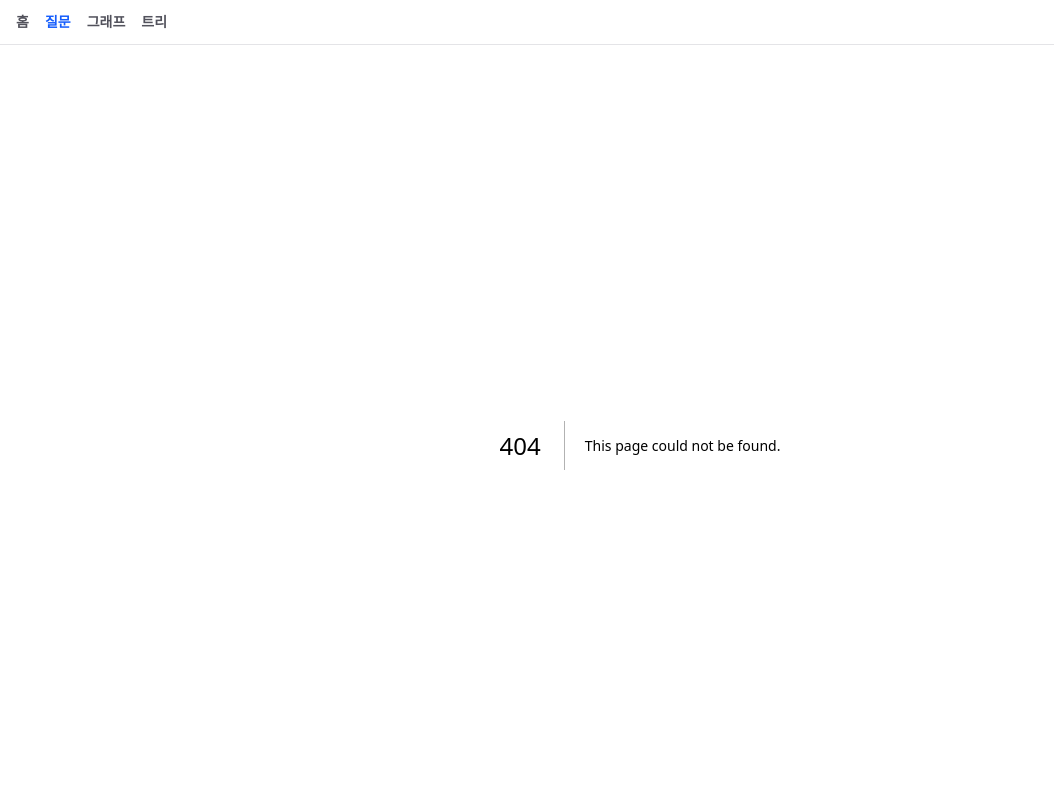
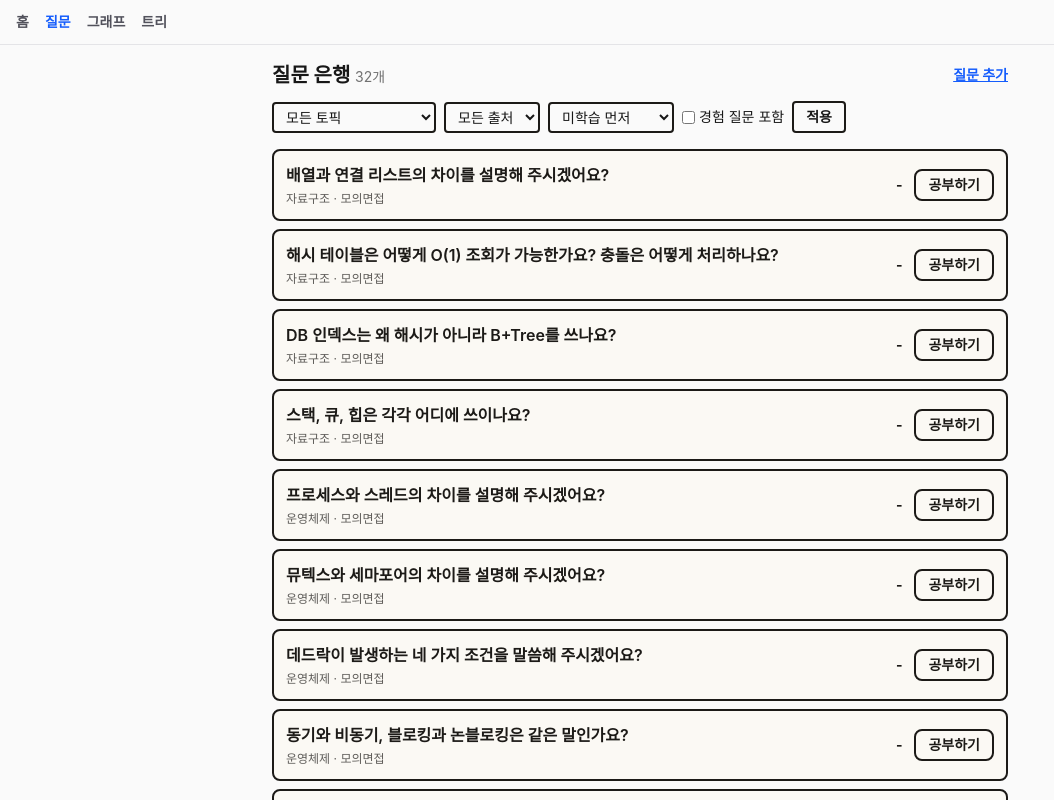
Before and after one commit to LEEHYUNBOK/day-by-day-TOEIC, a Next.js app: page /bank in a window 1280 px wide. Before the commit this address had no page. Shown: the top 800 px of the page, without its empty margins (0-1054 px from the left). Built offline with nearby package versions, Linux system fonts and the light colour scheme.

Commit message:
feat: add the question bank and add-question form
Co-Authored-By: Claude Opus 5.5 <noreply@anthropic.com>

```diff
--- /dev/null
+++ b/app/bank/new/page.tsx
@@ -0,0 +1,10 @@
+import { connection } from 'next/server';
+import { DATA_ROOT } from '@/lib/paths';
+import { listQuestions } from '@/lib/questions.mjs';
+import NewQuestionForm from '@/components/NewQuestionForm';
+
+export default async function NewQuestionPage() {
+  await connection();
+  const topics = [...new Set(listQuestions(DATA_ROOT).map((q) => q.topic))].sort();
+  return <NewQuestionForm topics={topics} />;
+}
--- /dev/null
+++ b/app/bank/page.tsx
@@ -0,0 +1,74 @@
+import Link from 'next/link';
+import { connection } from 'next/server';
+import { DATA_ROOT } from '@/lib/paths';
+import { listQuestions } from '@/lib/questions.mjs';
+import { listAttempts } from '@/lib/attempts';
+import { questionScore } from '@/lib/scores';
+import StudyButton from '@/components/StudyButton';
+
+const SOURCES = { real: '실전', mock: '모의면접', self: '직접 추가', followup: '꼬리질문' } as const;
+const SORTS = { todo: '미학습 먼저', pending: '채점 대기 먼저', low: '점수 낮은 순' } as const;
+type Sort = keyof typeof SORTS;
+
+export default async function BankPage({ searchParams }: { searchParams: Promise<{ [k: string]: string | string[] | undefined }> }) {
+  await connection(); // 파일을 읽으므로 요청마다 렌더
+  const sp = await searchParams;
+  const one = (k: string) => (typeof sp[k] === 'string' ? (sp[k] as string) : '');
+  const topic = one('topic');
+  const source = one('source');
+  const exp = one('exp') === '1';
+  const sort: Sort = one('sort') in SORTS ? (one('sort') as Sort) : 'todo';
+
+  const all = listQuestions(DATA_ROOT);
+  const attempts = listAttempts(DATA_ROOT);
+  const topics = [...new Set(all.map((q) => q.topic))].sort();
+  const pending = new Set(attempts.filter((a) => a.status === 'pending').map((a) => a.question));
+
+  const rows = all
+    .filter((q) => (exp || q.kind !== 'experience') && (!topic || q.topic === topic) && (!source || q.source === source))
+    .map((q) => ({ q, s: questionScore(attempts, q.id), p: pending.has(q.id) }));
+  // 정렬은 안정 정렬이라 같은 값끼리는 목록 순서가 유지된다.
+  if (sort === 'todo') rows.sort((a, b) => Number(a.s !== null) - Number(b.s !== null));
+  else if (sort === 'pending') rows.sort((a, b) => Number(b.p) - Number(a.p));
+  else rows.sort((a, b) => (a.s?.score ?? 101) - (b.s?.score ?? 101));
+
+  const field = 'rounded border-2 border-[#1c1a17] bg-transparent px-2 py-1 text-sm';
+  return (
+    <main className="mx-auto w-full max-w-3xl flex-1 p-4">
+      <div className="mb-3 flex items-center justify-between">
+        <h1 className="text-xl font-bold">질문 은행 <span className="text-sm font-normal opacity-60">{rows.length}개</span></h1>
+        <Link href="/bank/new" className="text-sm font-bold text-blue-600 underline">질문 추가</Link>
+      </div>
+      <form className="mb-4 flex flex-wrap items-center gap-2">
+        <select name="topic" defaultValue={topic} className={field} aria-label="토픽">
+          <option value="">모든 토픽</option>
+          {topics.map((t) => <option key={t}>{t}</option>)}
+        </select>
+        <select name="source" defaultValue={source} className={field} aria-label="출처">
+          <option value="">모든 출처</option>
+          {Object.entries(SOURCES).map(([k, v]) => <option key={k} value={k}>{v}</option>)}
+        </select>
+        <select name="sort" defaultValue={sort} className={field} aria-label="정렬">
+          {Object.entries(SORTS).map(([k, v]) => <option key={k} value={k}>{v}</option>)}
+        </select>
+        <label className="flex items-center gap-1 text-sm"><input type="checkbox" name="exp" value="1" defaultChecked={exp} /> 경험 질문 포함</label>
+        <button className="rounded border-2 border-[#1c1a17] px-3 py-1 text-sm font-bold">적용</button>
+      </form>
+      {rows.length === 0 && <p className="py-8 text-center opacity-70">조건에 맞는 질문이 없어요</p>}
+      <ul className="flex flex-col gap-2">
+        {rows.map(({ q, s, p }) => (
+          <li key={q.id} className="flex items-center gap-3 rounded-lg border-2 border-[#1c1a17] bg-[#fbf9f4] p-3 text-[#1c1a17]">
+            <div className="min-w-0 flex-1">
+              <p className="font-semibold">{q.text}</p>
+              <p className="mt-1 text-xs opacity-70">{q.topic} · {SOURCES[q.source]}{q.kind === 'experience' && ' · 경험'}{p && ' · 채점 대기'}</p>
+            </div>
+            <span className={`w-16 text-right text-sm font-bold ${s?.by === 'self' ? 'opacity-40' : ''}`} title={s?.by === 'self' ? '자기점수' : 'AI 점수'}>
+              {s ? `${s.score}점` : '-'}
+            </span>
+            <StudyButton questionId={q.id} />
+          </li>
+        ))}
+      </ul>
+    </main>
+  );
+}
--- /dev/null
+++ b/components/NewQuestionForm.tsx
@@ -0,0 +1,74 @@
+'use client';
+
+import Link from 'next/link';
+import { useState } from 'react';
+import StudyButton from '@/components/StudyButton';
+
+const SOURCES = [['real', '실전'], ['mock', '모의면접'], ['self', '직접 추가']] as const;
+
+export default function NewQuestionForm({ topics }: { topics: string[] }) {
+  const [text, setText] = useState('');
+  const [topic, setTopic] = useState('');
+  const [source, setSource] = useState('self');
+  const [from, setFrom] = useState('');
+  const [busy, setBusy] = useState(false);
+  const [err, setErr] = useState('');
+  const [done, setDone] = useState<{ id: string; created: boolean } | null>(null);
+
+  async function submit(e: React.FormEvent) {
+    e.preventDefault();
+    setBusy(true);
+    setErr('');
+    setDone(null);
+    try {
+      const res = await fetch('/api/questions', {
+        method: 'POST',
+        headers: { 'Content-Type': 'application/json' },
+        body: JSON.stringify({ text, topic, source, from: from.trim() || undefined }),
+      });
+      const j = await res.json();
+      if (!res.ok) throw new Error(j.error ?? '추가하지 못했어요');
+      setDone({ id: j.question.id, created: j.created });
+      if (j.created) { setText(''); setFrom(''); }
+    } catch (e) {
+      setErr((e as Error).message);
+    }
+    setBusy(false);
+  }
+
+  const field = 'w-full rounded border-2 border-[#1c1a17] bg-transparent px-2 py-1';
+  return (
+    <main className="mx-auto w-full max-w-xl flex-1 p-4">
+      <h1 className="mb-3 text-xl font-bold">질문 추가</h1>
+      <form onSubmit={submit} className="flex flex-col gap-3">
+        <label className="flex flex-col gap-1 text-sm font-semibold">질문
+          <textarea value={text} onChange={(e) => setText(e.target.value)} rows={3} className={field} />
+        </label>
+        <label className="flex flex-col gap-1 text-sm font-semibold">토픽
+          <input list="topics" value={topic} onChange={(e) => setTopic(e.target.value)} className={field} />
+          <datalist id="topics">{topics.map((t) => <option key={t} value={t} />)}</datalist>
+        </label>
+        <fieldset className="text-sm">
+          <legend className="font-semibold">출처</legend>
+          <div className="mt-1 flex gap-4">
+            {SOURCES.map(([k, v]) => (
+              <label key={k} className="flex items-center gap-1"><input type="radio" name="source" value={k} checked={source === k} onChange={() => setSource(k)} /> {v}</label>
+            ))}
+          </div>
+          <p className="mt-1 opacity-70">실제 면접에서 받은 질문만 real. 예상질문·직접 만든 질문은 self.</p>
+        </fieldset>
+        <label className="flex flex-col gap-1 text-sm font-semibold">from (선택)
+          <input value={from} onChange={(e) => setFrom(e.target.value)} placeholder="회사나 링크" className={field} />
+        </label>
+        {err && <p role="alert" className="text-sm text-red-600">{err}</p>}
+        <button disabled={busy} className="self-start rounded-lg border-2 border-[#1c1a17] px-4 py-2 text-sm font-bold disabled:opacity-40">추가</button>
+      </form>
+      {done && (
+        <div role="status" className="mt-4 flex items-center justify-between gap-3 rounded-lg border-2 border-[#1c1a17] p-3 text-sm">
+          <span>{done.created ? `추가했어요 (${done.id})` : '이미 있는 질문입니다'} · <Link href="/bank" className="text-blue-600 underline">질문 목록</Link></span>
+          <StudyButton questionId={done.id} />
+        </div>
+      )}
+    </main>
+  );
+}
--- /dev/null
+++ b/components/StudyButton.tsx
@@ -0,0 +1,31 @@
+'use client';
+
+import { useState } from 'react';
+import { useRouter } from 'next/navigation';
+
+export default function StudyButton({ questionId }: { questionId: string }) {
+  const router = useRouter();
+  const [busy, setBusy] = useState(false);
+  const [err, setErr] = useState('');
+  async function start() {
+    setBusy(true);
+    setErr('');
+    try {
+      const res = await fetch('/api/attempts', { method: 'POST', headers: { 'Content-Type': 'application/json' }, body: JSON.stringify({ questionId }) });
+      const j = await res.json();
+      if (!res.ok) throw new Error(j.error ?? '시작하지 못했어요');
+      router.push(`/study?a=${encodeURIComponent(j.attempt.path)}`);
+    } catch (e) {
+      setErr((e as Error).message);
+      setBusy(false);
+    }
+  }
+  return (
+    <span className="flex flex-col items-end gap-1">
+      <button onClick={start} disabled={busy} className="rounded-lg border-2 border-[#1c1a17] px-3 py-1 text-sm font-bold focus-visible:outline-3 focus-visible:outline-offset-2 focus-visible:outline-[#0b5d4b] disabled:opacity-40">
+        공부하기
+      </button>
+      {err && <span className="text-xs text-red-600">{err}</span>}
+    </span>
+  );
+}
```
